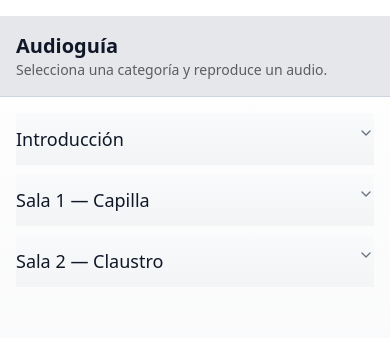
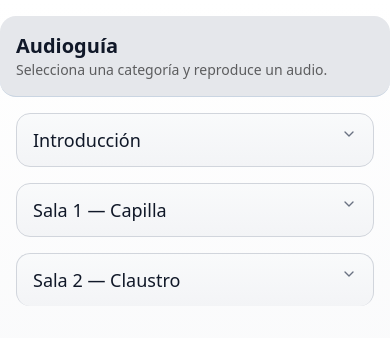
Before and after one commit to PabloM19/audioguia2, a Next.js app: page /guia in a window 390 px wide. Shown: the top 338 px of the page. Built offline with nearby package versions, Linux system fonts and the light colour scheme.

Commit message:
todo redondo

```diff
--- a/app/guia/page.tsx
+++ b/app/guia/page.tsx
@@ -2,7 +2,12 @@
 
 import { trackGroups } from "@/lib/tracks";
 import TrackItem from "@/components/TrackItem";
-import { Accordion, AccordionContent, AccordionItem, AccordionTrigger } from "@/components/ui/accordion";
+import {
+  Accordion,
+  AccordionContent,
+  AccordionItem,
+  AccordionTrigger,
+} from "@/components/ui/accordion";
 import { useState, useRef, useEffect } from "react";
 
 export default function GuiaPage() {
@@ -21,7 +26,6 @@ export default function GuiaPage() {
   }
 
   useEffect(() => {
-    // Tomamos un snapshot de la ref para evitar el warning
     const refsSnapshot = audioRefs.current;
     return () => {
       Object.values(refsSnapshot).forEach((el) => el?.pause());
@@ -30,17 +34,27 @@ export default function GuiaPage() {
 
   return (
     <main className="mx-auto max-w-xl p-4 sm:p-6">
-      <header className="sticky top-0 z-10 -mx-4 sm:mx-0 backdrop-blur-lg bg-gray-200 border-b border-slate-300 p-4 sm:rounded-2xl">
+      {/* Cabecera con bordes redondeados */}
+      <header className="sticky top-0 z-10 -mx-4 sm:mx-0 backdrop-blur-lg bg-gray-200 border-b border-slate-300 p-4 rounded-2xl">
         <h1 className="text-xl font-semibold">Audioguía</h1>
-        <p className="text-black/60 text-sm">Selecciona una categoría y reproduce un audio.</p>
+        <p className="text-black/60 text-sm">
+          Selecciona una categoría y reproduce un audio.
+        </p>
       </header>
 
-      <Accordion type="single" collapsible className="mt-4 space-y-2">
+      {/* Acordeón con bordes redondeados y degradado suave */}
+      <Accordion type="single" collapsible className="mt-4 space-y-4">
         {trackGroups.map((group) => (
-          <AccordionItem key={group.id} value={group.id} className="border-white/10">
-            <AccordionTrigger className="text-lg font-medium">{group.title}</AccordionTrigger>
+          <AccordionItem
+            key={group.id}
+            value={group.id}
+            className="bg-gradient-to-b from-gray-50 to-gray-100 rounded-xl border border-gray-300 overflow-hidden"
+          >
+            <AccordionTrigger className="text-lg font-medium px-4">
+              {group.title}
+            </AccordionTrigger>
             <AccordionContent>
-              <div className="space-y-3 mt-2">
+              <div className="space-y-3 mt-2 px-4 pb-4">
                 {group.tracks.map((t, idx) => (
                   <TrackItem
                     key={t.id}
```
